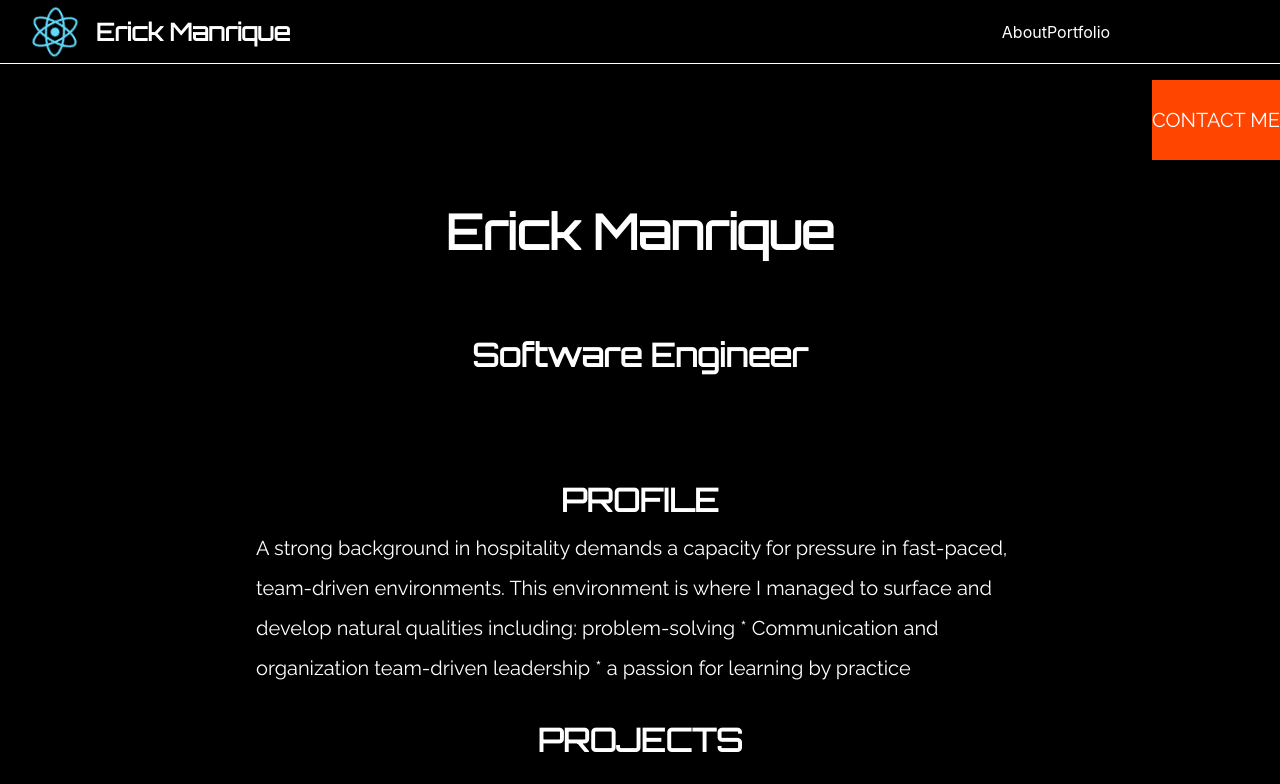
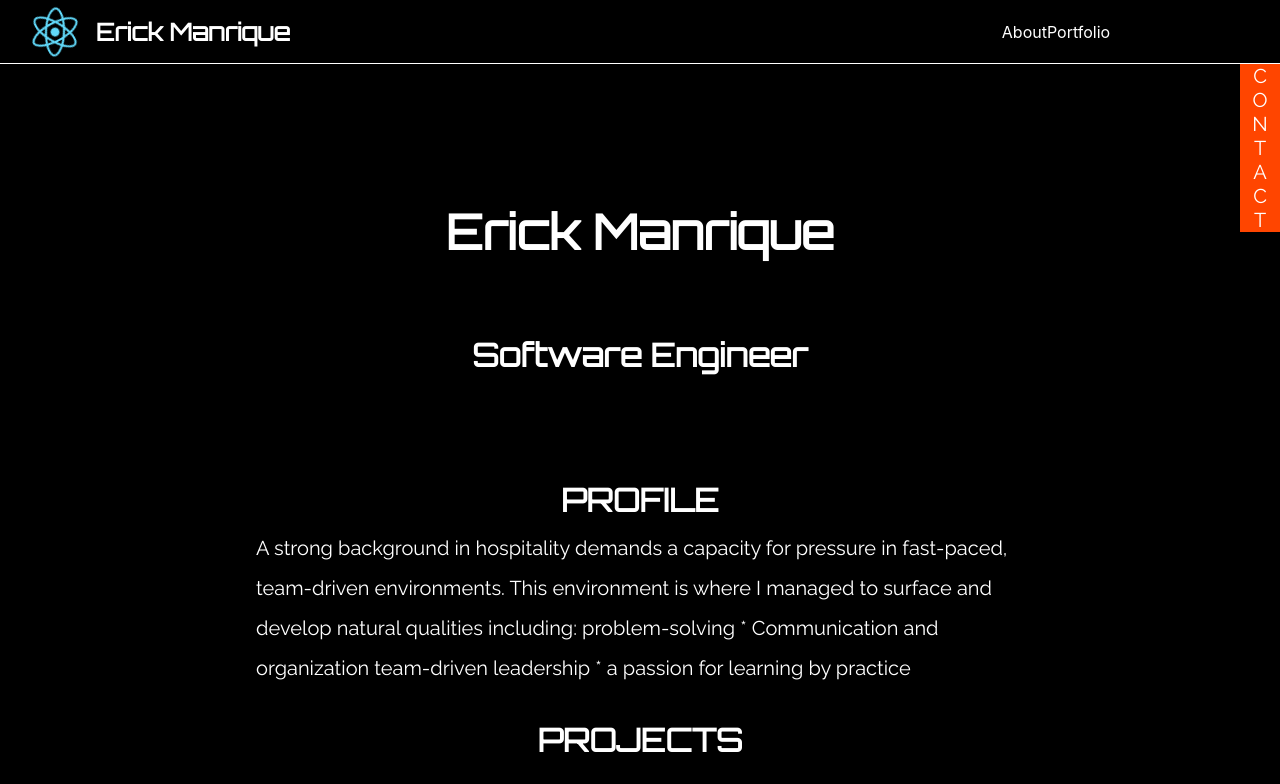
Before and after one commit to yeezick/portfolio, a React (Create React App) app: page /portfolio in a window 1280 px wide. Shown: the top 784 px of the page. Built offline with nearby package versions, Linux system fonts and the light colour scheme; grey boxes are pictures that could not be loaded.

Commit message:
adding styling to sidebar

```diff
--- a/src/components/sidebar/Sidebar.jsx
+++ b/src/components/sidebar/Sidebar.jsx
@@ -1,41 +1,41 @@
-import { useState } from "react"
-import {SiLinkedin} from "react-icons/si"
-import {RiCloseFill, RiGithubLine, RiTwitterLine, RiFileList3Line} from "react-icons/ri"
-import {HiOutlineAtSymbol} from "react-icons/hi"
+import { useState } from "react";
+import { SiLinkedin } from "react-icons/si";
+import {
+  RiCloseFill,
+  RiGithubLine,
+  RiTwitterLine,
+  RiFileList3Line,
+} from "react-icons/ri";
+import { HiOutlineAtSymbol } from "react-icons/hi";
 
-import "./sidebar.css"
+import "./sidebar.css";
 
 const Sidebar = () => {
-
   const [showSidebar, setShowSidebar] = useState(false);
 
   const handleSidebar = () => {
-    setShowSidebar(!showSidebar)
-  }
+    setShowSidebar(!showSidebar);
+  };
 
   return (
     <div className="sidebar-wrapper">
       <div className="sidebar" onClick={handleSidebar}>
-    <p className="sidebar-label">CONTACT ME</p>
+        <p className="sidebar-label">CONTACT</p>
       </div>
-
-
       <div className={showSidebar ? "sidebar-menu active" : "sidebar-menu"}>
         <div className="sidebar-content" onClick={handleSidebar}>
           <div className="sidebar-toggle">
-        <RiCloseFill size={40}/>
+            <RiCloseFill size={40} />
           </div>
-         <RiGithubLine size={40}/>
-        <SiLinkedin size={40}/>
-        <RiTwitterLine size={40}/>
-         <HiOutlineAtSymbol size={40}/>
-    <RiFileList3Line size={40}/>
+          <RiGithubLine size={40} />
+          <SiLinkedin size={40} />
+          <RiTwitterLine size={40} />
+          <HiOutlineAtSymbol size={40} />
+          <RiFileList3Line size={40} />
         </div>
       </div>
     </div>
+  );
+};
 
-
-  )
-}
-
-export default Sidebar
+export default Sidebar;
--- a/src/components/sidebar/sidebar.css
+++ b/src/components/sidebar/sidebar.css
@@ -3,21 +3,24 @@
 }
 .sidebar {
   background-color: orangered;
-  height: 80px;
+  width: 40px;
+  /* height: 80px; */
   display: flex;
   justify-content: end;
   align-items: center;
   position: fixed;
-  top: 10vh;
+  top: 4rem;
+  writing-mode: vertical-lr;
+  text-orientation: upright;
   right: 0;
 }
 
 .sidebar-menu {
-  height: 60vh;
+  height: 40vh;
   display: flex;
   justify-content: center;
   position: fixed;
-  top: 20vh;
+  top: calc(4rem + 168px);
   right: -100%;
   transition: 850ms;
   text-align: right;
@@ -28,11 +31,14 @@
 }
 
 .sidebar-content {
-  width: 100%;
+  /* width: 100%; */
+  display:flex;
+  flex-direction: column;
+  justify-content: space-between;
 }
 
 .sidebar-toggle {
   background-color: orchid;
-  width: 100%;
-  height: 80px;
+  /* width: 100%; */
+  /* height: 80px; */
 }
--- a/src/layout/layout/layout.css
+++ b/src/layout/layout/layout.css
@@ -38,8 +38,6 @@ p, li, button {
 align-items: center;
 }
 .list-title {
-  /* color: #8b817d; */
-  /* margin-left: -2rem; */
   writing-mode: vertical-lr;
   text-orientation: upright;
   text-decoration:none;
```
Lines whose indentation alone changed are shown as unchanged.
